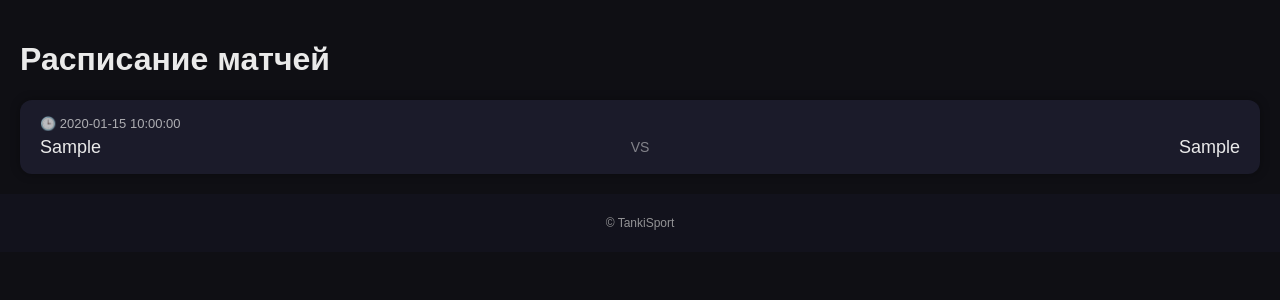
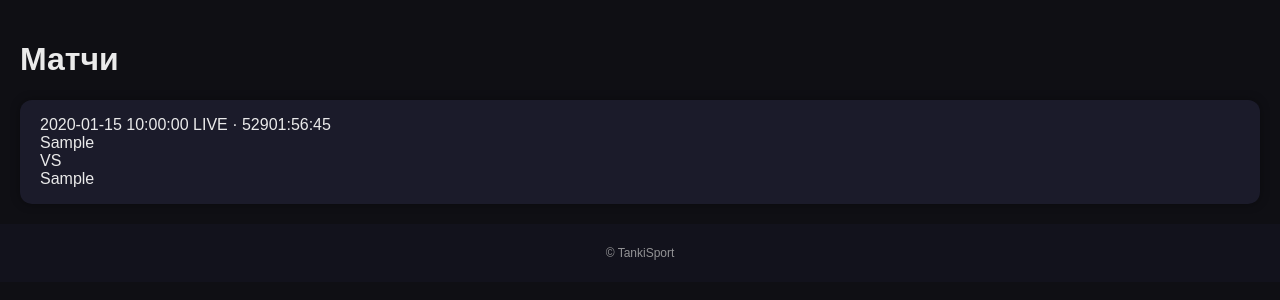
Before and after one commit to Maestr0-ai/tankisport-project, a Flask app: template web/templates/schedule.html in a window 1280 px wide. Shown: the part 53-353 px from the top of the page. Run offline with Flask 3, Linux system fonts and the light colour scheme; the template is opened without the code that fills it: most values are stand-ins (such as "Sample title", 1, 10 or a date in 2020).

Commit message:
Update schedule.html

```diff
--- a/web/templates/schedule.html
+++ b/web/templates/schedule.html
@@ -1,28 +1,76 @@
 {% extends "base.html" %}
+{% block content %}
 
-{% block content %}
-<h1>Расписание матчей</h1>
+<h1>Матчи</h1>
 
-{% if matches %}
-<div class="matches">
-  {% for m in matches %}
-  <div class="match-card">
+<div class="matches" id="matches">
 
-    <div class="match-time">
-      🕒 {{ m.time }}
-    </div>
+{% for m in matches %}
+<div class="match-card"
+     data-start="{{ m.time_iso }}">
 
-    <div class="match-teams">
-      <span>{{ m.team1 }}</span>
-      <span class="vs">VS</span>
-      <span>{{ m.team2 }}</span>
-    </div>
+  <!-- ВЕРХ -->
+  <div class="match-top">
+    <span class="match-datetime">{{ m.time_display }}</span>
+    <span class="match-status">
+      <span class="countdown">⏳</span>
+      <span class="live hidden">
+        <span class="live-dot"></span> LIVE · <span class="duration">00:00:00</span>
+      </span>
+    </span>
+  </div>
 
+  <!-- ЦЕНТР -->
+  <div class="match-row">
+    <div class="team left">{{ m.team1 }}</div>
+    <div class="vs">VS</div>
+    <div class="team right">{{ m.team2 }}</div>
   </div>
-  {% endfor %}
+
 </div>
-{% else %}
-<p>Матчи не найдены</p>
-{% endif %}
+{% endfor %}
+
+</div>
+
+<script>
+function pad(n) {
+  return n.toString().padStart(2, "0");
+}
+
+function updateMatches() {
+  const now = new Date();
+
+  document.querySelectorAll(".match-card").forEach(card => {
+    const start = new Date(card.dataset.start);
+    const diff = start - now;
+
+    const countdown = card.querySelector(".countdown");
+    const live = card.querySelector(".live");
+    const duration = card.querySelector(".duration");
+
+    if (diff > 0) {
+      const h = Math.floor(diff / 1000 / 3600);
+      const m = Math.floor((diff / 1000 % 3600) / 60);
+      const s = Math.floor(diff / 1000 % 60);
+      countdown.textContent = `⏳ ${pad(h)}:${pad(m)}:${pad(s)}`;
+      return;
+    }
+
+    // LIVE
+    countdown.style.display = "none";
+    live.classList.remove("hidden");
+
+    const liveSec = Math.floor((now - start) / 1000);
+    const lh = Math.floor(liveSec / 3600);
+    const lm = Math.floor((liveSec % 3600) / 60);
+    const ls = liveSec % 60;
+
+    duration.textContent = `${pad(lh)}:${pad(lm)}:${pad(ls)}`;
+  });
+}
+
+updateMatches();
+setInterval(updateMatches, 1000);
+</script>
 
 {% endblock %}
```
